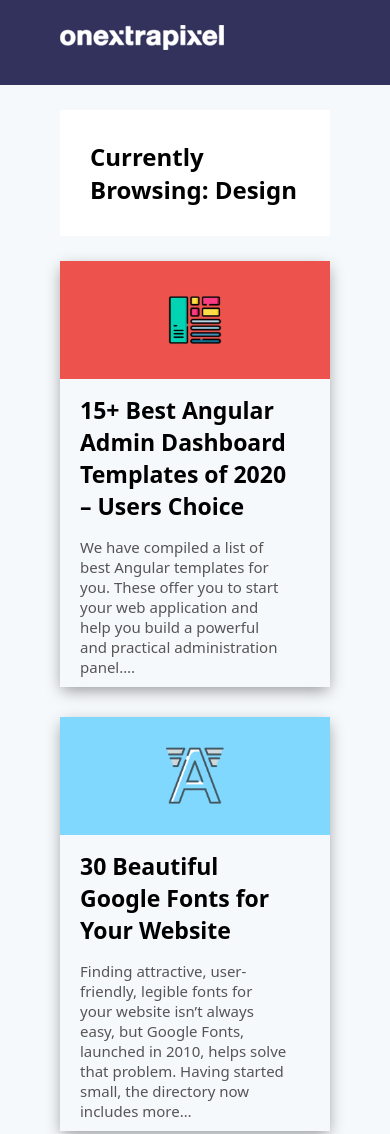
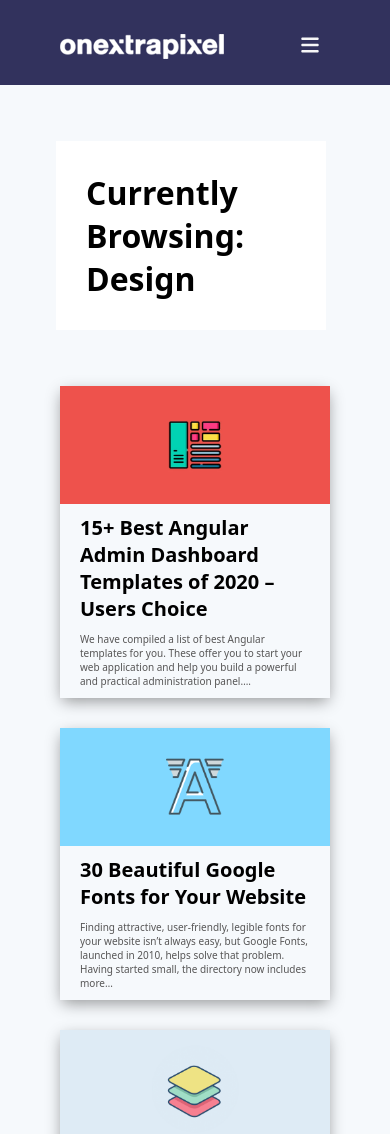
Before and after one commit to IbtihalHoubari/onextapixel, a plain HTML site: page index.html in a window 390 px wide. Shown: the top 1134 px of the page. Drawn offline with Linux system fonts and the light colour scheme.

Commit message:
onextrapixel modified

```diff
--- a/index.html
+++ b/index.html
@@ -1,16 +1,17 @@
 <!DOCTYPE html>
 <html lang="en">
+
 <head>
     <meta charset="UTF-8">
     <meta name="viewport" content="width=device-width, initial-scale=1.0">
     <link rel="stylesheet" href="./main.css">
     <title>On Oxtra Pixel</title>
 </head>
+
 <body>
     <header class="header">
-        <div class="container">
-            <div class="row">
-                <img src="./img/onextralogo.png" alt="onextrapixel logo"/>
+        <div class="containerrow">
+            <img src="./img/onextralogo.png" alt="onextrapixel logo" />
             <nav class="navbar">
                 <ul>
                     <li>
@@ -29,7 +30,11 @@
             </nav>
             <div class="dropdown">
                 <button class="dropbutton">
-                        <svg width="20px" height="20px" xmlns="http://www.w3.org/2000/svg" viewBox="0 0 448 512"><!--!Font Awesome Free 6.6.0 by @fontawesome - https://fontawesome.com License - https://fontawesome.com/license/free Copyright 2024 Fonticons, Inc.--><path fill="#f7f7f8" d="M0 96C0 78.3 14.3 64 32 64l384 0c17.7 0 32 14.3 32 32s-14.3 32-32 32L32 128C14.3 128 0 113.7 0 96zM0 256c0-17.7 14.3-32 32-32l384 0c17.7 0 32 14.3 32 32s-14.3 32-32 32L32 288c-17.7 0-32-14.3-32-32zM448 416c0 17.7-14.3 32-32 32L32 448c-17.7 0-32-14.3-32-32s14.3-32 32-32l384 0c17.7 0 32 14.3 32 32z"/></svg>
+                    <svg width="20px" height="20px" xmlns="http://www.w3.org/2000/svg"
+                        viewBox="0 0 448 512"><!--!Font Awesome Free 6.6.0 by @fontawesome - https://fontawesome.com License - https://fontawesome.com/license/free Copyright 2024 Fonticons, Inc.-->
+                        <path fill="#f7f7f8"
+                            d="M0 96C0 78.3 14.3 64 32 64l384 0c17.7 0 32 14.3 32 32s-14.3 32-32 32L32 128C14.3 128 0 113.7 0 96zM0 256c0-17.7 14.3-32 32-32l384 0c17.7 0 32 14.3 32 32s-14.3 32-32 32L32 288c-17.7 0-32-14.3-32-32zM448 416c0 17.7-14.3 32-32 32L32 448c-17.7 0-32-14.3-32-32s14.3-32 32-32l384 0c17.7 0 32 14.3 32 32z" />
+                    </svg>
                 </button>
                 <div class="dropdown-list">
                     <a href="#">CATEGORIES</a>
@@ -39,99 +44,95 @@
                 </div>
             </div>
         </div>
-        </div>
     </header>
     <main>
-        <section>
-            <div class="container">
         <div class="title">
             <h1>Currently Browsing: Design</h1>
         </div>
-            </div>
-        </section>
-        <section class="designs">
-            <div class="container">
+        <div class="designs">
                 <div class="row">
                     <div class="cards">
                         <div class="design-card">
-                            <div>
+
                             <img class="image" src="./img/angular-templates.png" alt="Best Angular Templates" />
-                            </div>
+
                             <div class="details">
                                 <h2>15+ Best Angular Admin Dashboard Templates of 2020 – Users Choice</h2>
-                                <p>We have compiled a list of best Angular templates for you. These offer you to start your web application and help you build a powerful and practical administration panel….</p>
+                                <p>We have compiled a list of best Angular templates for you. These offer you to start
+                                    your web application and help you build a powerful and practical administration
+                                    panel….</p>
                             </div>
                         </div>
                         <div class="design-card">
-                            <div>
+
                             <img class="image" src="./img/google-fonts.png" alt="google Fonts" />
-                            </div>
+
                             <div class="details">
                                 <h2>30 Beautiful Google Fonts for Your Website</h2>
-                                <p>Finding attractive, user-friendly, legible fonts for your website isn’t always easy, but Google Fonts, launched in 2010, helps solve that problem. Having started small, the directory now includes more…</p>
+                                <p>Finding attractive, user-friendly, legible fonts for your website isn’t always easy,
+                                    but Google Fonts, launched in 2010, helps solve that problem. Having started small,
+                                    the directory now includes more…</p>
                             </div>
                         </div>
                         <div class="design-card">
-                            <div>
+
                             <img class="image" src="./img/design-thinking.png" alt="Design Thinking" />
-                            </div>
+
                             <div class="details">
                                 <h2>Design Thinking 101 for Designers</h2>
-                                <p>Creativity doesn’t just happen. The most inspired and innovative teams and individual designers need to be a part of a culture that enables forward-thinking, acceleration, and efficiency. It’s a…</p>
+                                <p>Creativity doesn’t just happen. The most inspired and innovative teams and individual
+                                    designers need to be a part of a culture that enables forward-thinking,
+                                    acceleration, and efficiency. It’s a…</p>
                             </div>
                         </div>
                         <div class="design-card">
-                            <div>
                             <img class="image" src="./img/angular-templates.png" alt="Best Angular Templates" />
-                            </div>
                             <div class="details">
                                 <h2>15+ Best Angular Admin Dashboard Templates of 2020 – Users Choice</h2>
-                                <p>We have compiled a list of best Angular templates for you. These offer you to start your web application and help you build a powerful and practical administration panel….</p>
+                                <p>We have compiled a list of best Angular templates for you. These offer you to start
+                                    your web application and help you build a powerful and practical administration
+                                    panel….</p>
                             </div>
                         </div>
                         <div class="design-card">
-                            <div>
                             <img class="image" src="./img/google-fonts.png" alt="google Fonts" />
-                            </div>
                             <div class="details">
                                 <h2>30 Beautiful Google Fonts for Your Website</h2>
-                                <p>Finding attractive, user-friendly, legible fonts for your website isn’t always easy, but Google Fonts, launched in 2010, helps solve that problem. Having started small, the directory now includes more…</p>
+                                <p>Finding attractive, user-friendly, legible fonts for your website isn’t always easy,
+                                    but Google Fonts, launched in 2010, helps solve that problem. Having started small,
+                                    the directory now includes more…</p>
                             </div>
                         </div>
                         <div class="design-card">
-                            <div>
                             <img class="image" src="./img/design-thinking.png" alt="Design Thinking" />
-                            </div>
                             <div class="details">
                                 <h2>Design Thinking 101 for Designers</h2>
-                                <p>Creativity doesn’t just happen. The most inspired and innovative teams and individual designers need to be a part of a culture that enables forward-thinking, acceleration, and efficiency. It’s a…</p>
+                                <p>Creativity doesn’t just happen. The most inspired and innovative teams and individual
+                                    designers need to be a part of a culture that enables forward-thinking,
+                                    acceleration, and efficiency. It’s a…</p>
                             </div>
-
                         </div>
                     </div>
 
                 </div>
             </div>
-
-        </section>
     </main>
     <footer class="footer">
-        <div class="container">
-            <div class="row">
+        <div class="containerrow">
             <div class="footer-start">
-                    <img src="./img/onextralogo.png" alt="onextrapixel logo"/>
+                <img src="./img/onextralogo.png" alt="onextrapixel logo" />
                 <div class="icons">
                     <a href="#">
-                            <img src="./img/facebok.svg" alt="facebook"/>
+                        <img src="./img/facebok.svg" alt="facebook" />
                     </a>
                     <a href="#">
-                            <img src="./img/Twitter.svg" alt="Twitter"/>
+                        <img src="./img/Twitter.svg" alt="Twitter" />
                     </a>
                     <a href="#">
-                            <img src="./img/linkedin.svg" alt="linkedin"/>
+                        <img src="./img/linkedin.svg" alt="linkedin" />
                     </a>
                     <a href="#">
-                            <img src="./img/instagram.svg" alt="instagram"/>
+                        <img src="./img/instagram.svg" alt="instagram" />
                     </a>
                 </div>
 
@@ -153,9 +154,7 @@
                 </ul>
             </div>
         </div>
-
-        </div>
-
     </footer>
 </body>
+
 </html>
--- a/main.css
+++ b/main.css
@@ -6,10 +6,6 @@
 body{
     background-color: #f6f9fc;
     font-family: system-ui, -apple-system, BlinkMacSystemFont, 'Segoe UI', Roboto, Oxygen, Ubuntu, Cantarell, 'Open Sans', 'Helvetica Neue', sans-serif;
-}
-.container{
-    width: calc(100% - 120px);
-    margin: auto;
 }
 .row{
     display: flex;
@@ -23,6 +19,14 @@ body{
     background-color: #32325d;
     height: 85px;
     padding: 25px 0;
+}
+.containerrow{
+    display: flex;
+    justify-content: space-between;
+    align-items: center;
+    width: calc(100% - 120px);
+    margin: auto;
+    flex-wrap: wrap;
 }
 a{
     text-decoration: none;
@@ -41,27 +45,50 @@ ul{
     font-weight: 550;
     font-size: 14px;
 }
-@media (max-width:768px){
-    .navbar{
+.dropdown {
+    position: relative;
     display: none;
 }
-    .designs .row .cards .design-card {
-        width: calc(50% - 15px);
+
+.dropbutton {
+    background-color: #32325d;
+    color: white;
+    padding: 10px;
+    font-size: 14px;
+    border: none;
+    cursor: pointer;
 }
-    .dropdown {
-        position: relative;
-        display: inline-block;
+
+.dropdown-list {
+    display: none;
+    position: absolute;
+    background-color: #f9f9f9;
+    min-width: 60px;
+    box-shadow: 0px 8px 16px 0px rgba(0,0,0,0.2);
+    border-radius: 8px;
+    padding: 10px 0;
+    opacity: 0;
+    transition: opacity 0.3s ease;
+    z-index: 1;
 }
+.dropdown-list a {
+    display: block;
+    padding: 10px 2px;
+    color: #333;
 }
-@media (max-width:412px){
-    .designs .row .cards .design-card {
-        width: 100%;
+.dropdown:hover .dropdown-list {
+    display: block;
+    opacity: 1;
 }
+.dropdown-list a:hover {
+    background-color: #e0e0e0;
+    color: #333;
 }
 .title{
+    width: calc(100% - 120px);
     background-color: #fff;
     padding: 30px;
-    margin: 25px 0;
+    margin: 56px;
 }
 .designs{
     padding-bottom: 40px;
@@ -69,6 +96,8 @@ ul{
     flex-wrap: wrap;
 }
 .designs .cards{
+    width: calc(100% - 120px);
+    margin: auto;
     display: flex;
     flex-wrap: wrap;
     gap: 30px;
@@ -88,14 +117,11 @@ ul{
 }
 .designs .cards .design-card .details h2{
     font-size: 23px;
-    width: 90%;
 }
 .designs .cards .design-card .details p{
     color: #565555;
     margin-top: 15px;
     font-size: 15px;
-    width: 90%;
-
 }
 .footer{
     background-color: #32325d;
@@ -137,28 +163,29 @@ ul{
         font-weight: 550;
         font-size: 14px;
 }
-.dropdown {
-    position: relative;
+
+@media (max-width:768px){
+    .navbar{
         display: none;
     }
-
-.dropbutton {
-    background-color: #32325d;
-    color: white;
-    padding: 10px;
-    font-size: 16px;
-    border: none;
-    cursor: pointer;
+    .designs .row .cards .design-card {
+        width: calc(50% - 15px);
     }
-
-.dropdown-list {
-    display: none;
-    position: absolute;
-    background-color: #f9f9f9;
-    min-width: 60px;
-    box-shadow: 0px 8px 16px 0px rgba(0,0,0,0.2);
-    z-index: 1;
+    .dropdown {
+        display: inline-block;
     }
-.dropdown:hover .dropdown-list {
-    display: block;
 }
+@media (max-width:670px){
+    .designs .cards .design-card .details h2{
+        font-size: 20px;
+    }
+    .designs .cards .design-card .details p{
+        margin-top: 10px;
+        font-size: 10px;
+    }
+}
+@media (max-width:500px){
+    .designs .row .cards .design-card {
+        width: 100%;
+    }
+}
```
Lines whose indentation alone changed are shown as unchanged.
